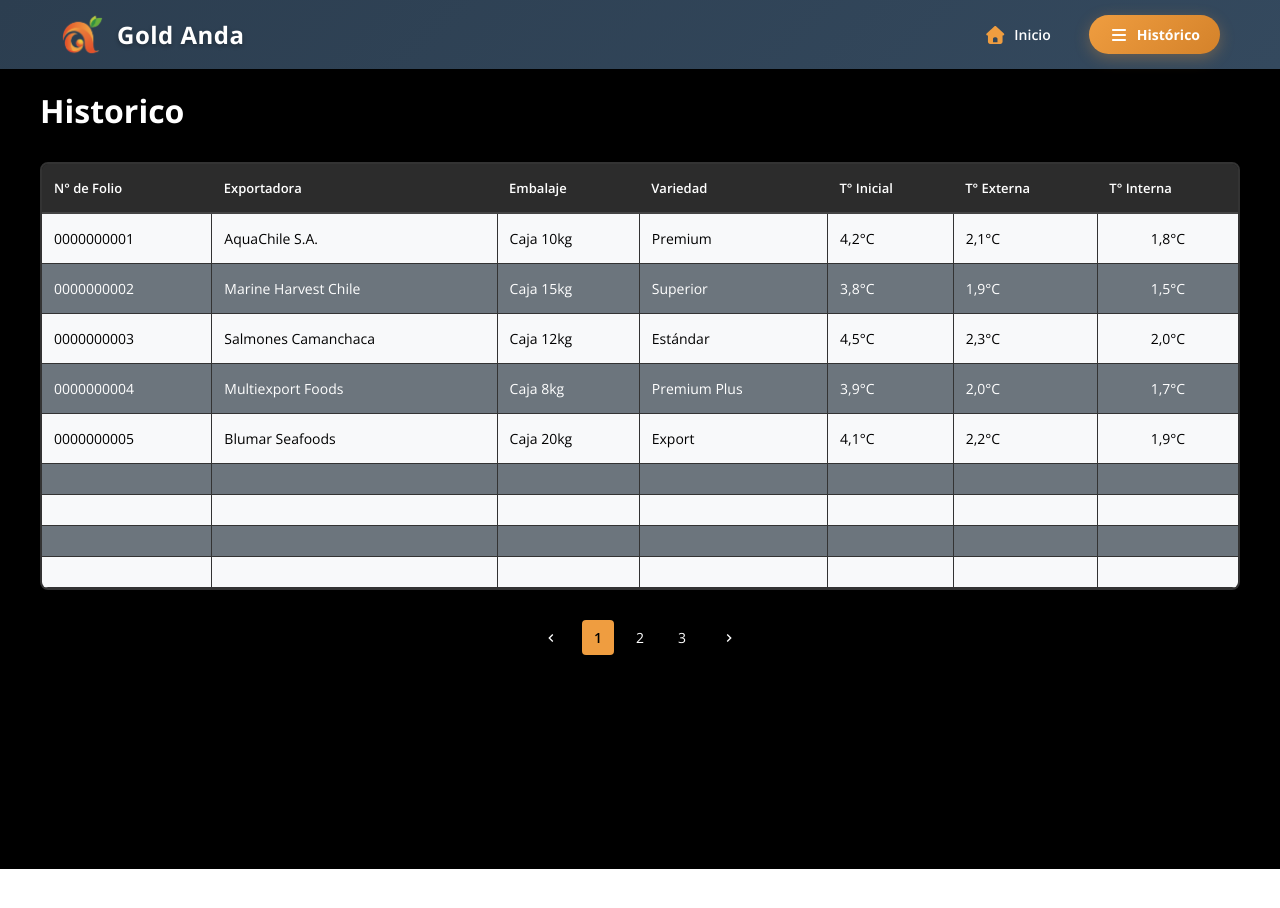
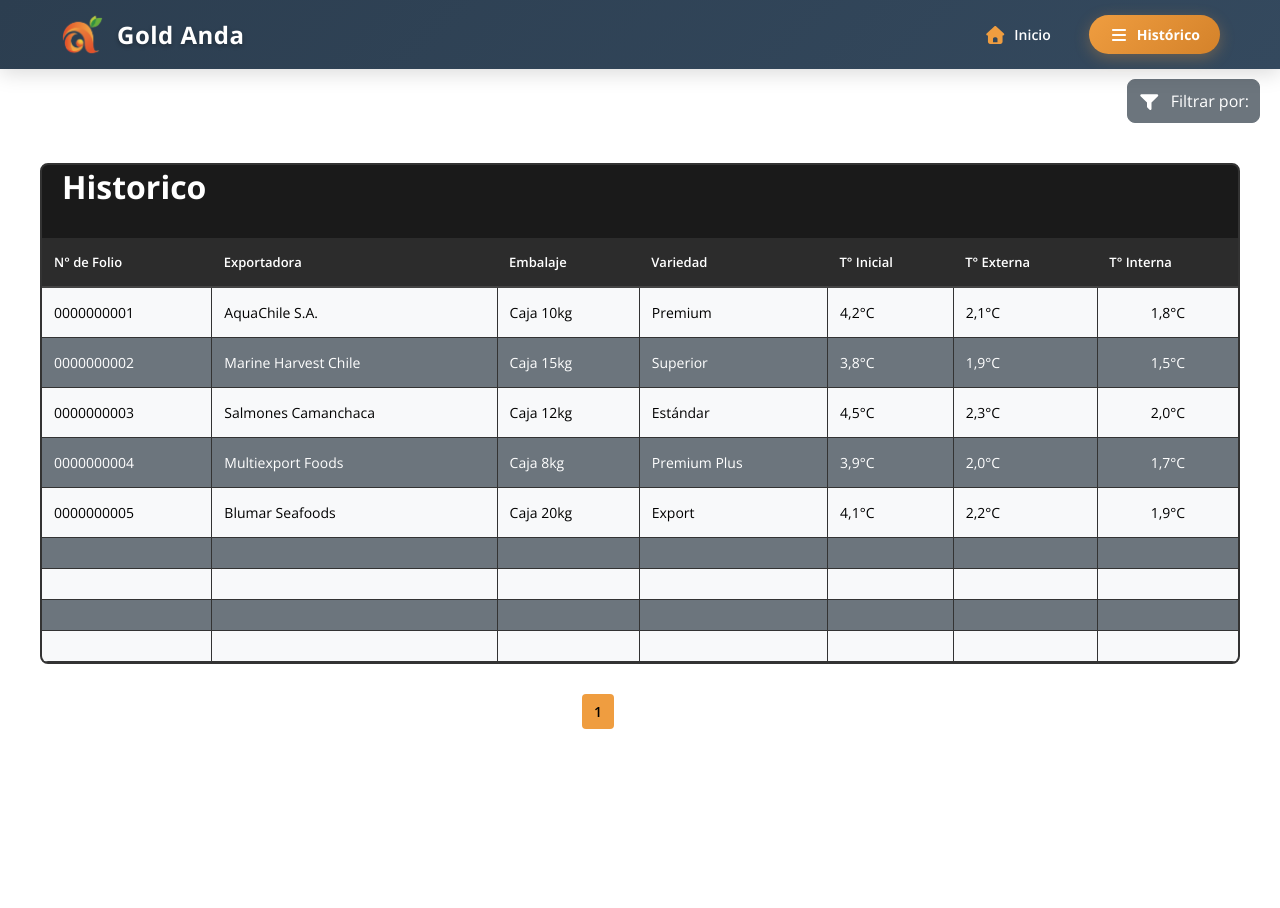
Before and after one commit to DubanPrograDVR/GOLD-ANDA-, a React (Vite) app in the folder Gold-Anda/: page /historico in a window 1280 px wide. Shown: the top 908 px of the page. Before the commit the page ends 869 px from the top, so only its background shows below. Built offline with nearby package versions, Linux system fonts and the light colour scheme.

Commit message:
Componente de Filtro

```diff
--- /dev/null
+++ b/Gold-Anda/src/components/Home/Formularios/Filtro.tsx
@@ -0,0 +1,19 @@
+import { FontAwesomeIcon } from "@fortawesome/react-fontawesome";
+import { faFilter } from "@fortawesome/free-solid-svg-icons";
+import "./styles/Filtro.css";
+
+const Filtro = () => {
+   const Desplegar_Filtro = () => {}
+
+
+  return (
+    <>
+      <div className="Filtro">
+        <FontAwesomeIcon className="icono-filtro" icon={faFilter} />
+        <button className="boton-filtro">Filtrar por:</button>
+      </div>
+    </>
+  );
+};
+
+export default Filtro;
--- a/Gold-Anda/src/components/Home/Formularios/Historico.tsx
+++ b/Gold-Anda/src/components/Home/Formularios/Historico.tsx
@@ -1,5 +1,6 @@
 import Navbar from "../Navbar";
 import "./styles/Historico.css";
+import Filtro from "./Filtro";
 
 const Historico = () => {
   // Datos estáticos para el histórico
@@ -11,7 +12,7 @@
       variedad: "Premium",
       tempInicial: "4,2°C",
       tempExterna: "2,1°C",
-            tempInterna: "1,8°C"
+      tempInterna: "1,8°C",
     },
     {
       id: "0000000002",
@@ -20,7 +21,7 @@
       variedad: "Superior",
       tempInicial: "3,8°C",
       tempExterna: "1,9°C",
-            tempInterna: "1,5°C"
+      tempInterna: "1,5°C",
     },
     {
       id: "0000000003",
@@ -29,7 +30,7 @@
       variedad: "Estándar",
       tempInicial: "4,5°C",
       tempExterna: "2,3°C",
-            tempInterna: "2,0°C"
+      tempInterna: "2,0°C",
     },
     {
       id: "0000000004",
@@ -38,7 +39,7 @@
       variedad: "Premium Plus",
       tempInicial: "3,9°C",
       tempExterna: "2,0°C",
-            tempInterna: "1,7°C"
+      tempInterna: "1,7°C",
     },
     {
       id: "0000000005",
@@ -47,18 +48,19 @@
       variedad: "Export",
       tempInicial: "4,1°C",
       tempExterna: "2,2°C",
-            tempInterna: "1,9°C"
-        }
+      tempInterna: "1,9°C",
+    },
   ];
   return (
     <>
       <Navbar />
+      <Filtro />
+
       <div className="folios-container">
+        <div className="tabla-container">
           <div className="folios-header">
             <h1>Historico</h1>
           </div>
-
-                <div className="tabla-container">
           <table className="folios-table">
             <thead>
               <tr>
@@ -73,7 +75,10 @@
             </thead>
             <tbody>
               {folios.map((folio, index) => (
-                                <tr key={folio.id} className={index % 2 === 0 ? "row-light" : "row-dark"}>
+                <tr
+                  key={folio.id}
+                  className={index % 2 === 0 ? "row-light" : "row-dark"}
+                >
                   <td>{folio.id}</td>
                   <td>{folio.exportadora}</td>
                   <td>{folio.embalaje}</td>
@@ -85,7 +90,10 @@
               ))}
               {/* Filas vacías para completar la tabla */}
               {[...Array(4)].map((_, index) => (
-                                <tr key={`empty-${index}`} className={(index + 1) % 2 === 0 ? "row-light" : "row-dark"}>
+                <tr
+                  key={`empty-${index}`}
+                  className={(index + 1) % 2 === 0 ? "row-light" : "row-dark"}
+                >
                   <td></td>
                   <td></td>
                   <td></td>
@@ -102,7 +110,7 @@
         <div className="pagination">
           <button className="pagination-btn prev">
             <svg width="16" height="16" viewBox="0 0 24 24" fill="currentColor">
-                            <path d="M15.41 7.41L14 6l-6 6 6 6 1.41-1.41L10.83 12z"/>
+              <path d="M15.41 7.41L14 6l-6 6 6 6 1.41-1.41L10.83 12z" />
             </svg>
           </button>
           <span className="page-numbers">
@@ -112,14 +120,13 @@
           </span>
           <button className="pagination-btn next">
             <svg width="16" height="16" viewBox="0 0 24 24" fill="currentColor">
-                            <path d="M8.59 16.59L10 18l6-6-6-6-1.41 1.41L13.17 12z"/>
+              <path d="M8.59 16.59L10 18l6-6-6-6-1.41 1.41L13.17 12z" />
             </svg>
           </button>
         </div>
       </div>
     </>
-    )
-}
-
+  );
+};
 
 export default Historico;
--- /dev/null
+++ b/Gold-Anda/src/components/Home/Formularios/styles/Filtro.css
@@ -0,0 +1,31 @@
+
+.Filtro {
+    display: flex;
+    padding: 10px;
+    gap: 10px;
+    border: 1px solid #6c757d;
+    background-color: #6c757d;
+    width: fit-content;
+    margin: 10px 20px 20px auto;
+    border-radius: 8px;
+    cursor: pointer;
+    align-items: center;
+    color: #fff;
+
+}
+
+.boton-filtro {
+    background: none;
+    border: none;
+    color: #fff;
+    font-size: 16px;
+    cursor: pointer;
+    padding: 0;
+    margin: 0;
+}
+
+.icono-filtro {
+    color: #fff;
+    font-size: 18px;
+    cursor: pointer;
+}
--- a/Gold-Anda/src/components/Home/Formularios/styles/Historico.css
+++ b/Gold-Anda/src/components/Home/Formularios/styles/Historico.css
@@ -1,10 +1,12 @@
 .folios-container {
-    background-color: #000;
-    color: #fff;
+    background-color: #fff  ;
+    color: #000;
     min-height: 100vh;
     padding: 20px;
     font-family: "Open Sans", sans-serif;
 }
+
+
 
 .folios-header {
     display: flex;
```
Lines whose indentation alone changed are shown as unchanged.
